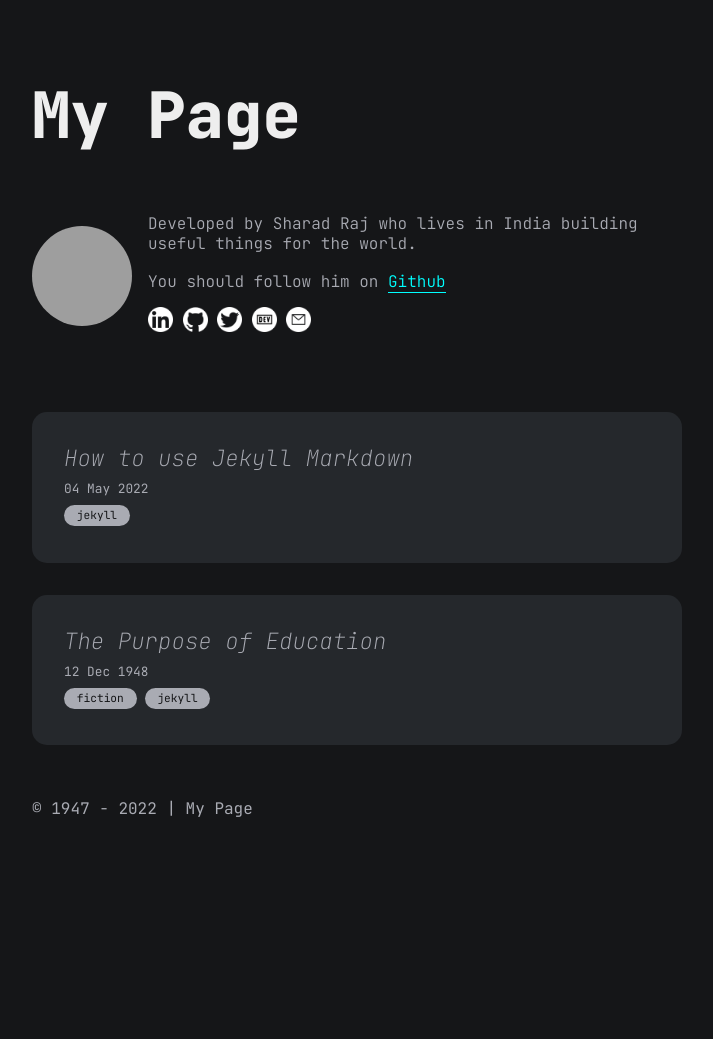
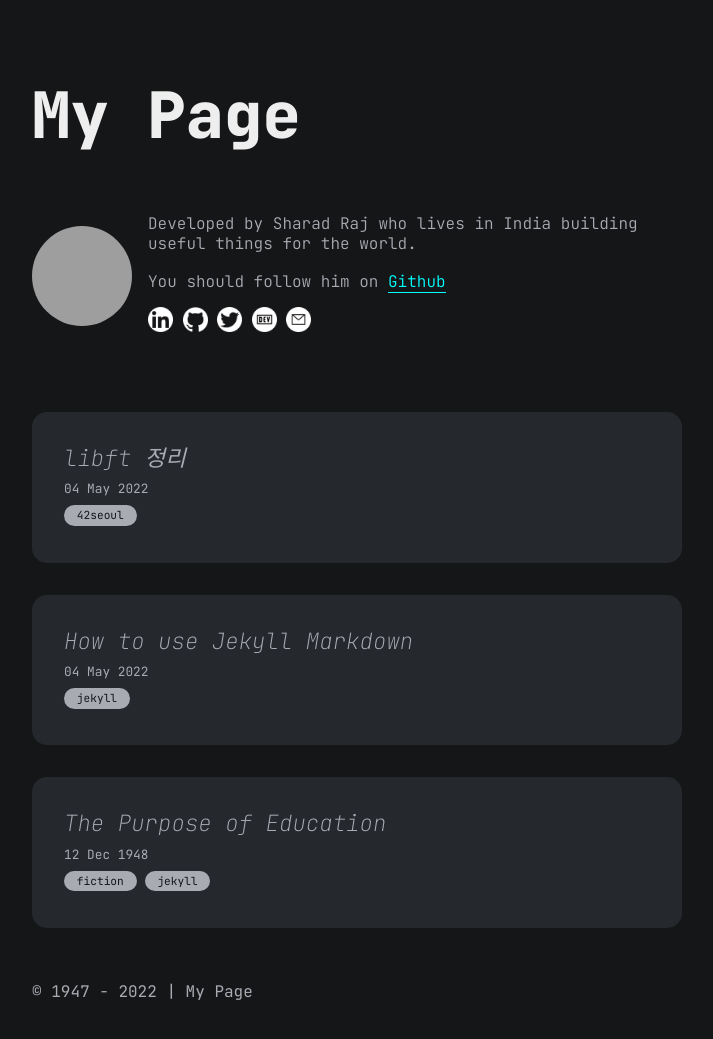
Before and after one commit to Victra15/Victra15.github.io, a Jekyll site: the page built from index.md, in a window 1280 px wide, cut to the strip 0-1056 px from the top of the page. Shown: the top 1039 px of the strip, without its empty margins (283-996 px from the left). Built offline with Jekyll 4.4.1, drawn with Linux system fonts in a browser that asks for light colours; before the commit the page ends 900 px from its top, so only the background shows below that; grey boxes are pictures that could not be loaded.

Commit message:
add post

```diff
--- a/_config.yml
+++ b/_config.yml
@@ -19,6 +19,11 @@ collections:
   posts:
     output: true
 
+languages: ['ja', 'ko', 'en']
+default_lang: 'ko'
+exclude_from_localization: ['javascript', 'images', 'css']
+parallel_localization: false
+
 defaults:
   - scope:
       path: "_posts"
--- /dev/null
+++ b/all_collections/_posts/2022-05-04-libft.md
@@ -0,0 +1,8 @@
+---
+layout: post
+title: libft 정리
+date: 2022-05-04
+categories: ["42seoul"]
+---
+
+test post
```
Also changed, not shown: all_collections/_posts/1948-12-12-the-purpose-of-education copy.md (renamed from all_collections/_posts/1948-12-12-the-purpose-of-education.md), all_collections/_posts/2022-05-04-jekyll-markdown copy.md (renamed from all_collections/_posts/2021-11-04-jekyll-markdown.md).
